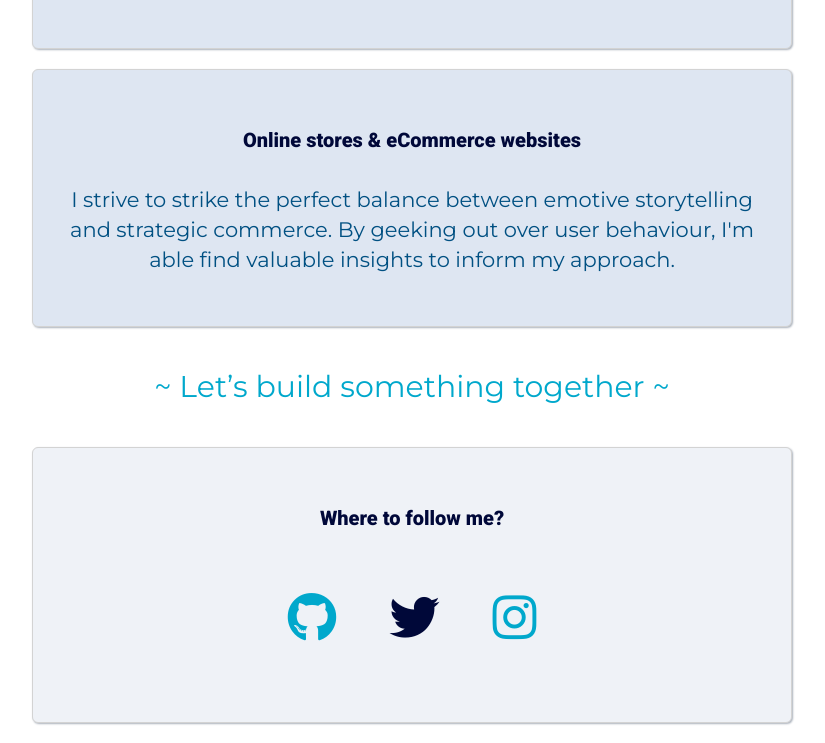
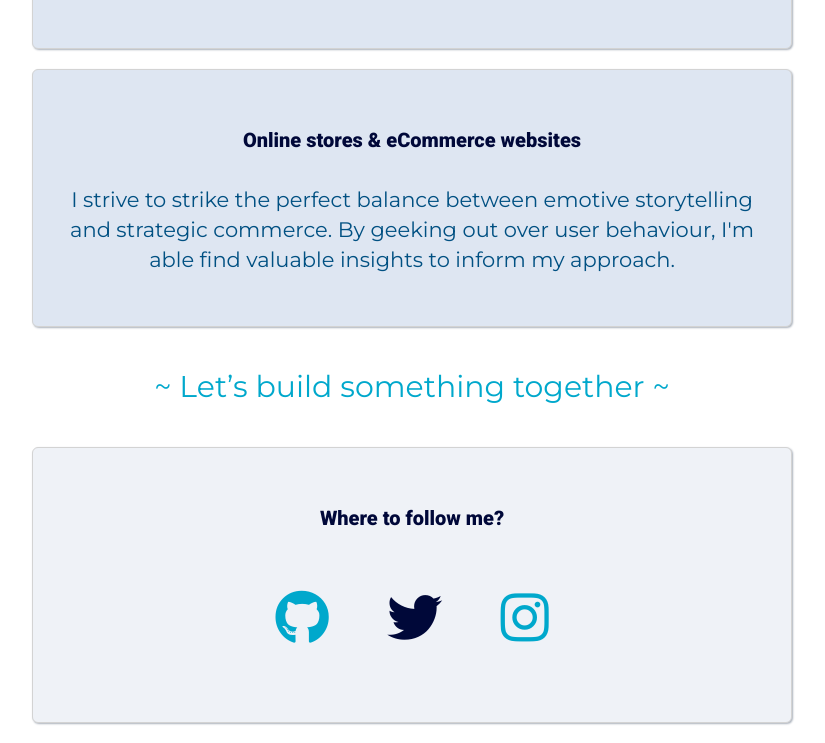
Before and after one commit to JeremyBRD/profile, a plain HTML site: page index.html in a window 1280 px wide. In both pictures the pointer is over the element 640 px from the left and 1564 px from the top of the page. Shown: the part 948-1691 px from the top of the page, without its empty margins (228-1053 px from the left). Drawn offline with Linux system fonts and the light colour scheme.

Commit message:
make my profile prettier

```diff
--- a/style.css
+++ b/style.css
@@ -27,6 +27,7 @@ a:hover {
 img {
   border-radius: 50%;
 }
+
 
 .text-centred {
   text-align: center;
@@ -75,6 +76,11 @@ img {
   list-style: none;
   padding-left: 0px;
   font-size: 50px;
+  transition: all .2s ease-in-out;
+}
+
+.list-inline:hover {
+  transform: scale(1.1);
 }
 
 .container {
```
